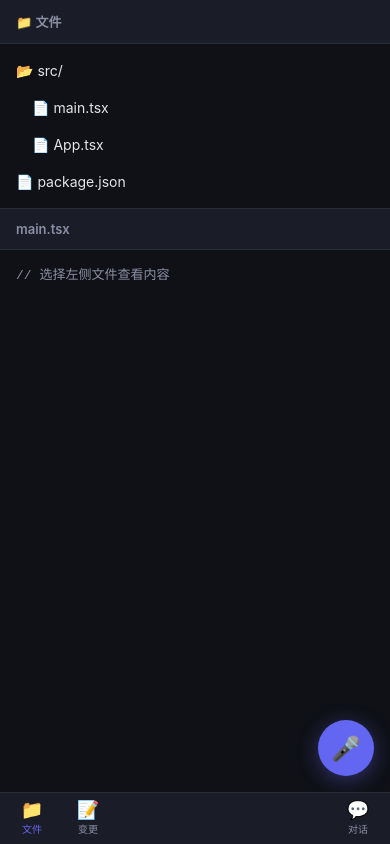
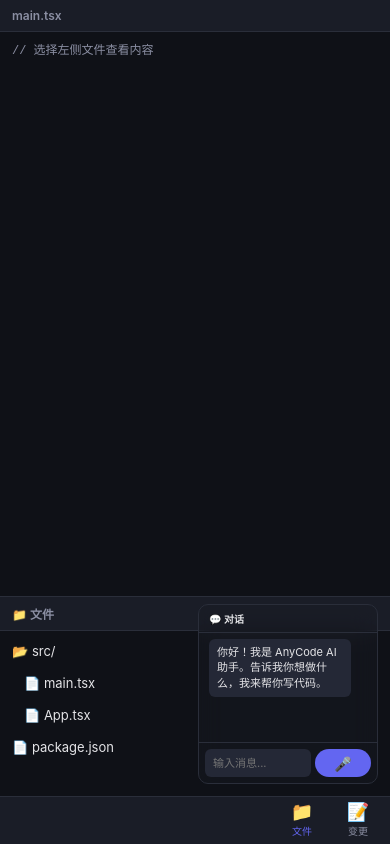
Before and after one commit to wyattzheng/any-code, a React (Vite) app in the folder packages/app/: page / in a window 390 px wide. Built offline with nearby package versions, Linux system fonts and the light colour scheme.

Commit message:
feat(app): mobile-only UI with compact overlay, draggable chat, right-aligned tabs

```diff
--- a/packages/app/src/App.tsx
+++ b/packages/app/src/App.tsx
@@ -2,29 +2,21 @@ import { useState } from "react";
 import { TabBar } from "./components/TabBar";
 import { MainView } from "./components/MainView";
 import { ConversationOverlay } from "./components/ConversationOverlay";
-import { VoiceButton } from "./components/VoiceButton";
 
 export type TabId = "files" | "changes" | string;
 
 export function App() {
     const [activeTab, setActiveTab] = useState<TabId>("files");
-    const [chatOpen, setChatOpen] = useState(false);
 
     return (
         <div className="app">
             <MainView activeTab={activeTab} />
 
-            {chatOpen && (
-                <ConversationOverlay onClose={() => setChatOpen(false)} />
-            )}
-
-            <VoiceButton />
+            <ConversationOverlay />
 
             <TabBar
                 activeTab={activeTab}
                 onTabChange={setActiveTab}
-                chatOpen={chatOpen}
-                onChatToggle={() => setChatOpen((v) => !v)}
             />
         </div>
     );
--- a/packages/app/src/components/ConversationOverlay.css
+++ b/packages/app/src/components/ConversationOverlay.css
@@ -1,19 +1,12 @@
-.conversation-overlay {
+.conversation-panel {
     position: absolute;
-    inset: 0;
-    bottom: var(--tab-height);
+    bottom: calc(var(--tab-height) + 12px);
+    right: 12px;
     z-index: 50;
-    display: flex;
-    align-items: flex-end;
-    justify-content: flex-end;
-    padding: 16px;
-    pointer-events: none;
-}
-
-.conversation-panel {
-    width: 100%;
+    width: 180px;
     max-height: 60%;
-    background: rgba(26, 29, 39, 0.92);
+    height: 180px;
+    background: rgba(26, 29, 39, 0.35);
     backdrop-filter: blur(12px);
     -webkit-backdrop-filter: blur(12px);
     border: 1px solid var(--color-border);
@@ -21,47 +14,30 @@
     display: flex;
     flex-direction: column;
     overflow: hidden;
-    pointer-events: all;
 }
 
 .conversation-header {
-    display: flex;
-    align-items: center;
-    justify-content: space-between;
-    padding: 12px 16px;
-    font-size: 14px;
+    padding: 6px 10px;
+    font-size: 10px;
     font-weight: 600;
+    cursor: grab;
+    user-select: none;
     border-bottom: 1px solid var(--color-border);
-}
-
-.conversation-close {
-    width: 28px;
-    height: 28px;
-    display: flex;
-    align-items: center;
-    justify-content: center;
-    border-radius: var(--radius-sm);
-    font-size: 14px;
-    color: var(--color-text-dim);
-}
-
-.conversation-close:active {
-    background: var(--color-surface-hover);
 }
 
 .conversation-messages {
     flex: 1;
     overflow-y: auto;
-    padding: 12px 16px;
+    padding: 6px 10px;
     display: flex;
     flex-direction: column;
-    gap: 12px;
+    gap: 6px;
 }
 
 .message {
-    font-size: 14px;
-    line-height: 1.5;
-    padding: 10px 14px;
+    font-size: 11px;
+    line-height: 1.4;
+    padding: 6px 8px;
     border-radius: var(--radius-sm);
     max-width: 90%;
 }
@@ -79,43 +55,53 @@
 
 .conversation-input {
     display: flex;
-    align-items: flex-end;
-    gap: 8px;
-    padding: 12px;
+    align-items: center;
+    gap: 4px;
+    padding: 6px;
     border-top: 1px solid var(--color-border);
 }
 
-.conversation-input textarea {
+.conversation-input input {
     flex: 1;
+    min-width: 0;
     background: var(--color-surface-hover);
     border-radius: var(--radius-sm);
-    padding: 10px 12px;
-    font-size: 14px;
-    resize: none;
-    min-height: 40px;
-    max-height: 120px;
+    padding: 6px 8px;
+    font-size: 11px;
+    height: 28px;
 }
 
-.send-btn {
-    width: 40px;
-    height: 40px;
+.mic-btn {
+    width: 56px;
+    height: 28px;
     background: var(--color-accent);
-    border-radius: var(--radius-sm);
+    border-radius: 14px;
     display: flex;
     align-items: center;
     justify-content: center;
-    font-size: 16px;
+    font-size: 14px;
     color: white;
     flex-shrink: 0;
+    transition: background 0.15s;
 }
 
-.send-btn:active {
-    background: var(--color-accent-hover);
+.mic-btn:active {
+    transform: scale(0.92);
 }
 
-@media (min-width: 768px) {
-    .conversation-panel {
-        width: 380px;
-        max-height: 500px;
+.mic-btn.recording {
+    background: var(--color-danger);
+    animation: pulse 1.5s ease-in-out infinite;
+}
+
+@keyframes pulse {
+
+    0%,
+    100% {
+        box-shadow: 0 0 0 rgba(239, 68, 68, 0);
+    }
+
+    50% {
+        box-shadow: 0 0 8px rgba(239, 68, 68, 0.5);
     }
 }
--- a/packages/app/src/components/ConversationOverlay.tsx
+++ b/packages/app/src/components/ConversationOverlay.tsx
@@ -1,12 +1,11 @@
-import { useState } from "react";
+import { useState, useRef, useCallback } from "react";
 import "./ConversationOverlay.css";
 
-interface ConversationOverlayProps {
-    onClose: () => void;
-}
-
-export function ConversationOverlay({ onClose }: ConversationOverlayProps) {
+export function ConversationOverlay() {
     const [input, setInput] = useState("");
+    const [recording, setRecording] = useState(false);
+    const [position, setPosition] = useState({ x: 0, y: 0 });
+    const dragRef = useRef<{ startX: number; startY: number; origX: number; origY: number } | null>(null);
 
     const handleSend = () => {
         if (!input.trim()) return;
@@ -21,12 +20,55 @@ export function ConversationOverlay({ onClose }: ConversationOverlayProps) {
         }
     };
 
+    const handleMicClick = () => {
+        setRecording((v) => !v);
+        // TODO: start/stop audio recording via Web Audio API
+    };
+
+    const onDragStart = useCallback((clientX: number, clientY: number) => {
+        dragRef.current = { startX: clientX, startY: clientY, origX: position.x, origY: position.y };
+    }, [position]);
+
+    const onDragMove = useCallback((clientX: number, clientY: number) => {
+        if (!dragRef.current) return;
+        const dx = clientX - dragRef.current.startX;
+        const dy = clientY - dragRef.current.startY;
+        setPosition({ x: dragRef.current.origX + dx, y: dragRef.current.origY + dy });
+    }, []);
+
+    const onDragEnd = useCallback(() => {
+        dragRef.current = null;
+    }, []);
+
+    const handleMouseDown = (e: React.MouseEvent) => {
+        e.preventDefault();
+        onDragStart(e.clientX, e.clientY);
+        const onMove = (ev: MouseEvent) => onDragMove(ev.clientX, ev.clientY);
+        const onUp = () => { onDragEnd(); window.removeEventListener("mousemove", onMove); window.removeEventListener("mouseup", onUp); };
+        window.addEventListener("mousemove", onMove);
+        window.addEventListener("mouseup", onUp);
+    };
+
+    const handleTouchStart = (e: React.TouchEvent) => {
+        const touch = e.touches[0];
+        onDragStart(touch.clientX, touch.clientY);
+        const onMove = (ev: TouchEvent) => { ev.preventDefault(); onDragMove(ev.touches[0].clientX, ev.touches[0].clientY); };
+        const onUp = () => { onDragEnd(); window.removeEventListener("touchmove", onMove); window.removeEventListener("touchend", onUp); };
+        window.addEventListener("touchmove", onMove, { passive: false });
+        window.addEventListener("touchend", onUp);
+    };
+
     return (
-        <div className="conversation-overlay">
-            <div className="conversation-panel">
-                <div className="conversation-header">
-                    <span>💬 对话</span>
-                    <button className="conversation-close" onClick={onClose}>✕</button>
+        <div
+            className="conversation-panel"
+            style={{ transform: `translate(${position.x}px, ${position.y}px)` }}
+        >
+            <div
+                className="conversation-header"
+                onMouseDown={handleMouseDown}
+                onTouchStart={handleTouchStart}
+            >
+                💬 对话
             </div>
 
             <div className="conversation-messages">
@@ -36,17 +78,20 @@ export function ConversationOverlay({ onClose }: ConversationOverlayProps) {
             </div>
 
             <div className="conversation-input">
-                    <textarea
+                <input
+                    type="text"
                     value={input}
                     onChange={(e) => setInput(e.target.value)}
                     onKeyDown={handleKeyDown}
                     placeholder="输入消息..."
-                        rows={1}
                 />
-                    <button className="send-btn" onClick={handleSend}>
-                        ➤
+                <button
+                    className={`mic-btn ${recording ? "recording" : ""}`}
+                    onClick={handleMicClick}
+                    title={recording ? "停止录音" : "开始录音"}
+                >
+                    🎤
                 </button>
-                </div>
             </div>
         </div>
     );
--- a/packages/app/src/components/FileBrowser.css
+++ b/packages/app/src/components/FileBrowser.css
@@ -1,12 +1,13 @@
 .file-browser {
     height: 100%;
     display: flex;
-    flex-direction: column;
+    flex-direction: column-reverse;
 }
 
 .file-browser-sidebar {
-    border-bottom: 1px solid var(--color-border);
-    max-height: 40%;
+    border-top: 1px solid var(--color-border);
+    height: 200px;
+    flex-shrink: 0;
     overflow-y: auto;
 }
 
@@ -16,8 +17,8 @@
 }
 
 .panel-header {
-    padding: 12px 16px;
-    font-size: 13px;
+    padding: 8px 12px;
+    font-size: 12px;
     font-weight: 600;
     color: var(--color-text-dim);
     border-bottom: 1px solid var(--color-border);
@@ -27,12 +28,12 @@
 }
 
 .file-tree {
-    padding: 8px 0;
+    padding: 4px 0;
 }
 
 .file-tree-item {
-    padding: 10px 16px;
-    font-size: 14px;
+    padding: 8px 12px;
+    font-size: 13px;
     display: flex;
     align-items: center;
     gap: 8px;
@@ -44,30 +45,15 @@
 }
 
 .file-tree-item.indent {
-    padding-left: 32px;
+    padding-left: 24px;
 }
 
 .file-content {
-    padding: 16px;
+    padding: 10px 12px;
     font-family: var(--font-mono);
-    font-size: 13px;
-    line-height: 1.6;
+    font-size: 12px;
+    line-height: 1.5;
     color: var(--color-text-dim);
     white-space: pre-wrap;
     word-break: break-all;
 }
-
-/* 桌面端：左右分栏 */
-@media (min-width: 768px) {
-    .file-browser {
-        flex-direction: row;
-    }
-
-    .file-browser-sidebar {
-        width: 260px;
-        max-height: none;
-        border-bottom: none;
-        border-right: 1px solid var(--color-border);
-        flex-shrink: 0;
-    }
-}
--- a/packages/app/src/components/TabBar.tsx
+++ b/packages/app/src/components/TabBar.tsx
@@ -4,13 +4,15 @@ import "./TabBar.css";
 interface TabBarProps {
     activeTab: TabId;
     onTabChange: (tab: TabId) => void;
-    chatOpen: boolean;
-    onChatToggle: () => void;
 }
 
-export function TabBar({ activeTab, onTabChange, chatOpen, onChatToggle }: TabBarProps) {
+export function TabBar({ activeTab, onTabChange }: TabBarProps) {
     return (
         <nav className="tab-bar">
+            {/* 动态 Tab 区域：未来从 agent tablist JSON 读取 */}
+
+            <div className="tab-spacer" />
+
             <button
                 className={`tab-item ${activeTab === "files" ? "active" : ""}`}
                 onClick={() => onTabChange("files")}
@@ -26,18 +28,6 @@ export function TabBar({ activeTab, onTabChange, chatOpen, onChatToggle }: TabBa
                 <span className="tab-icon">📝</span>
                 <span className="tab-label">变更</span>
             </button>
-
-            {/* 动态 Tab 区域：未来从 agent tablist JSON 读取 */}
-
-            <div className="tab-spacer" />
-
-            <button
-                className={`tab-item tab-chat ${chatOpen ? "active" : ""}`}
-                onClick={onChatToggle}
-            >
-                <span className="tab-icon">💬</span>
-                <span className="tab-label">对话</span>
-            </button>
         </nav>
     );
 }
--- a/packages/app/src/index.css
+++ b/packages/app/src/index.css
@@ -11,7 +11,7 @@
     --color-success: #22c55e;
     --color-warning: #f59e0b;
 
-    --tab-height: 52px;
+    --tab-height: 48px;
     --radius: 10px;
     --radius-sm: 6px;
 
@@ -27,7 +27,9 @@
     box-sizing: border-box;
 }
 
-html, body, #root {
+html,
+body,
+#root {
     height: 100%;
     width: 100%;
     overflow: hidden;
@@ -52,7 +54,8 @@ button {
     -webkit-tap-highlight-color: transparent;
 }
 
-input, textarea {
+input,
+textarea {
     font-family: inherit;
     border: none;
     background: none;
```
Also changed, not shown: packages/app/src/components/ChangesView.css (+14 -27 lines). Lines whose indentation alone changed are shown as unchanged.
